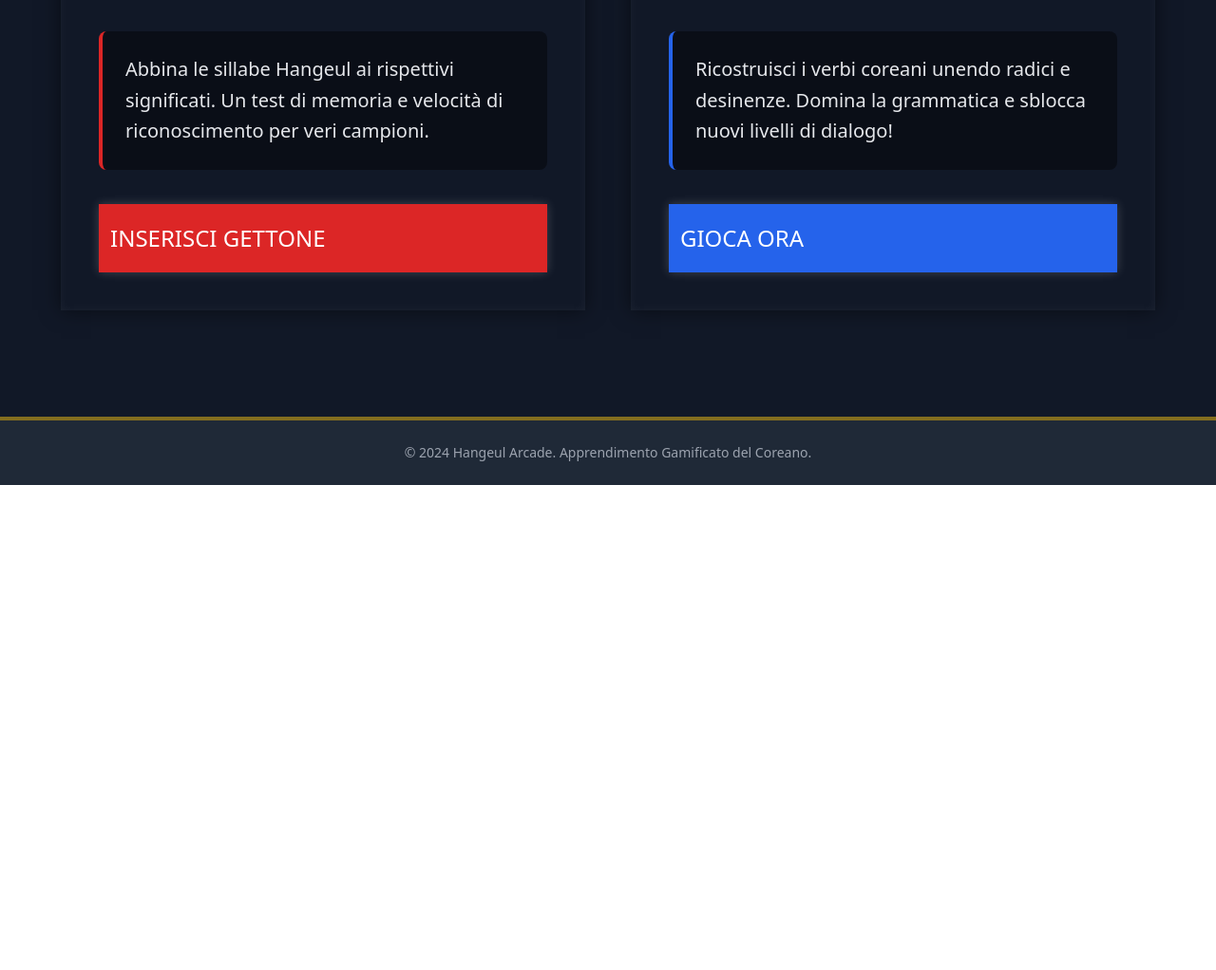
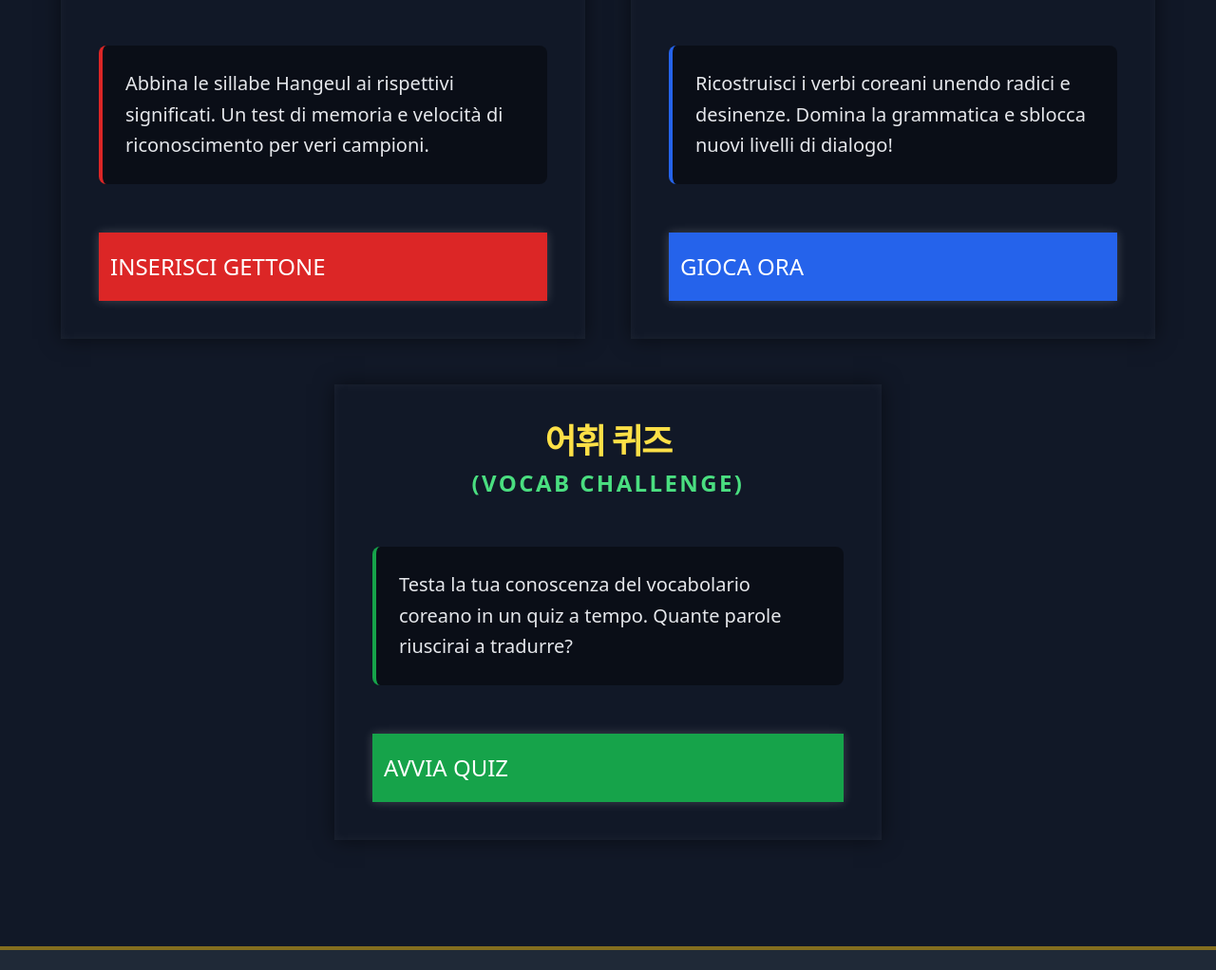
Before and after one commit to scottino2019-glitch/LinguaCoreana, a plain HTML site: page giochi.html in a window 1280 px wide. Shown: the part 515-1537 px from the top of the page at 95% size. Before the commit the page ends 1026 px from the top, so only its background shows below. Drawn offline with nearby package versions, Linux system fonts and the light colour scheme.

Commit message:
Update giochi.html

```diff
--- a/giochi.html
+++ b/giochi.html
@@ -59,7 +59,7 @@
     <main class="container mx-auto p-6 lg:p-12">
     <div class="grid gap-12 md:grid-cols-1 lg:grid-cols-2 max-w-6xl mx-auto">
 
-        <div id="memory-card" class="game-card-item min-h-[450px] flex flex-col">
+        <div id="memory-card" class="game-card-item min-h-[480px] flex flex-col">
             <div class="p-10 flex flex-col justify-between h-full">
                 <div class="text-center mb-8">
                     <i class="fas fa-brain text-8xl text-red-500 mb-6 drop-shadow-[0_0_15px_rgba(239,68,68,0.5)]"></i>
@@ -79,7 +79,7 @@
             </div>
         </div>
 
-        <div id="verb-card" class="game-card-item min-h-[450px] flex flex-col">
+        <div id="verb-card" class="game-card-item min-h-[480px] flex flex-col">
             <div class="p-10 flex flex-col justify-between h-full">
                 <div class="text-center mb-8">
                     <i class="fas fa-puzzle-piece text-8xl text-blue-500 mb-6 drop-shadow-[0_0_15px_rgba(59,130,246,0.5)]"></i>
@@ -99,8 +99,29 @@
             </div>
         </div>
 
+        <div id="quiz-card" class="game-card-item min-h-[480px] flex flex-col lg:col-span-2 lg:max-w-[50%] lg:mx-auto">
+            <div class="p-10 flex flex-col justify-between h-full">
+                <div class="text-center mb-8">
+                    <i class="fas fa-scroll text-8xl text-green-500 mb-6 drop-shadow-[0_0_15px_rgba(34,197,94,0.5)]"></i>
+                    <h3 class="text-4xl font-black mb-2 tracking-tighter text-yellow-300 uppercase">어휘 퀴즈</h3>
+                    <p class="text-green-400 text-2xl font-bold tracking-widest">(VOCAB CHALLENGE)</p>
+                </div>
+
+                <div class="bg-black/40 p-6 rounded-lg mb-8 border-l-4 border-green-600">
+                    <p class="text-gray-200 text-xl leading-relaxed">
+                        Testa la tua conoscenza del vocabolario coreano in un quiz a tempo. Quante parole riuscirai a tradurre?
+                    </p>
+                </div>
+
+                <a href="giochi/vocab.html" class="btn-play bg-green-600 hover:bg-green-700 text-2xl py-5">
+                    <i class="fas fa-play mr-3"></i> AVVIA QUIZ
+                </a>
+            </div>
+        </div>
+
     </div>
 </main>
+
 
 
     <!-- Footer -->
```
